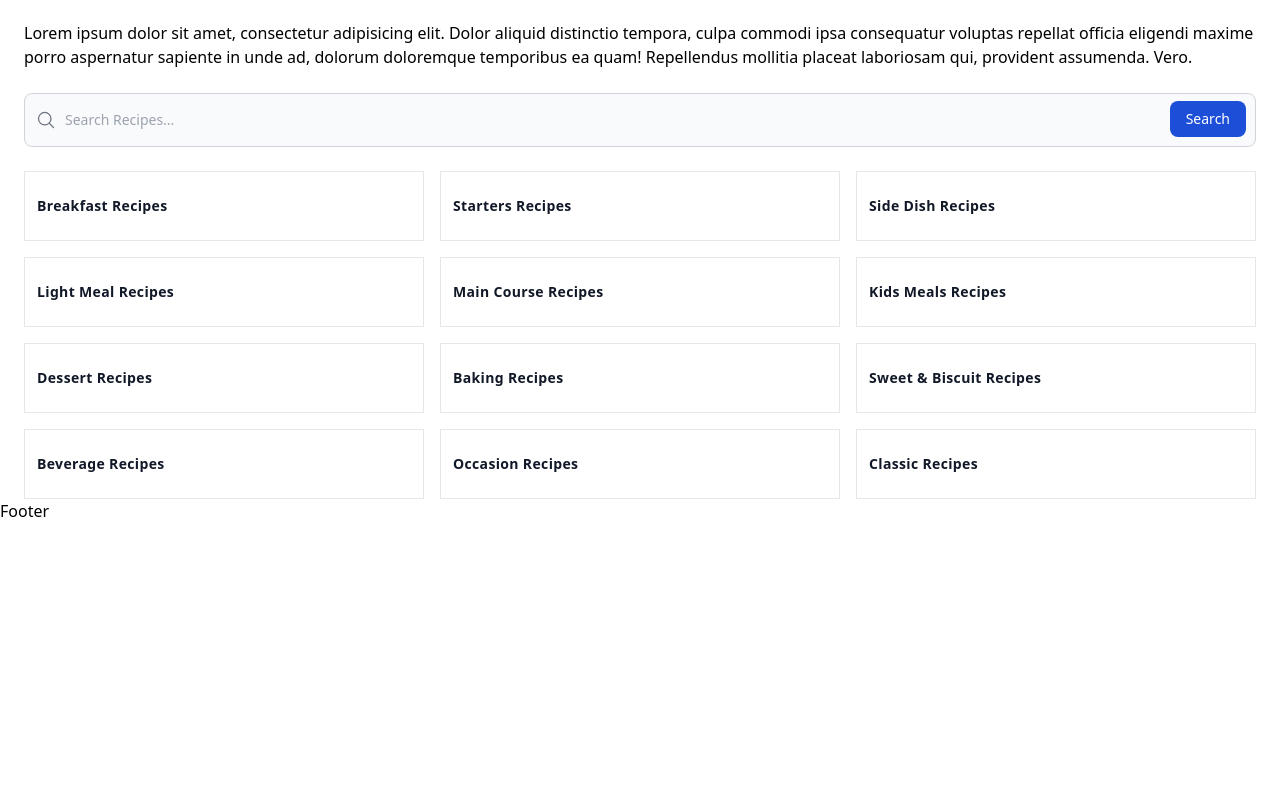
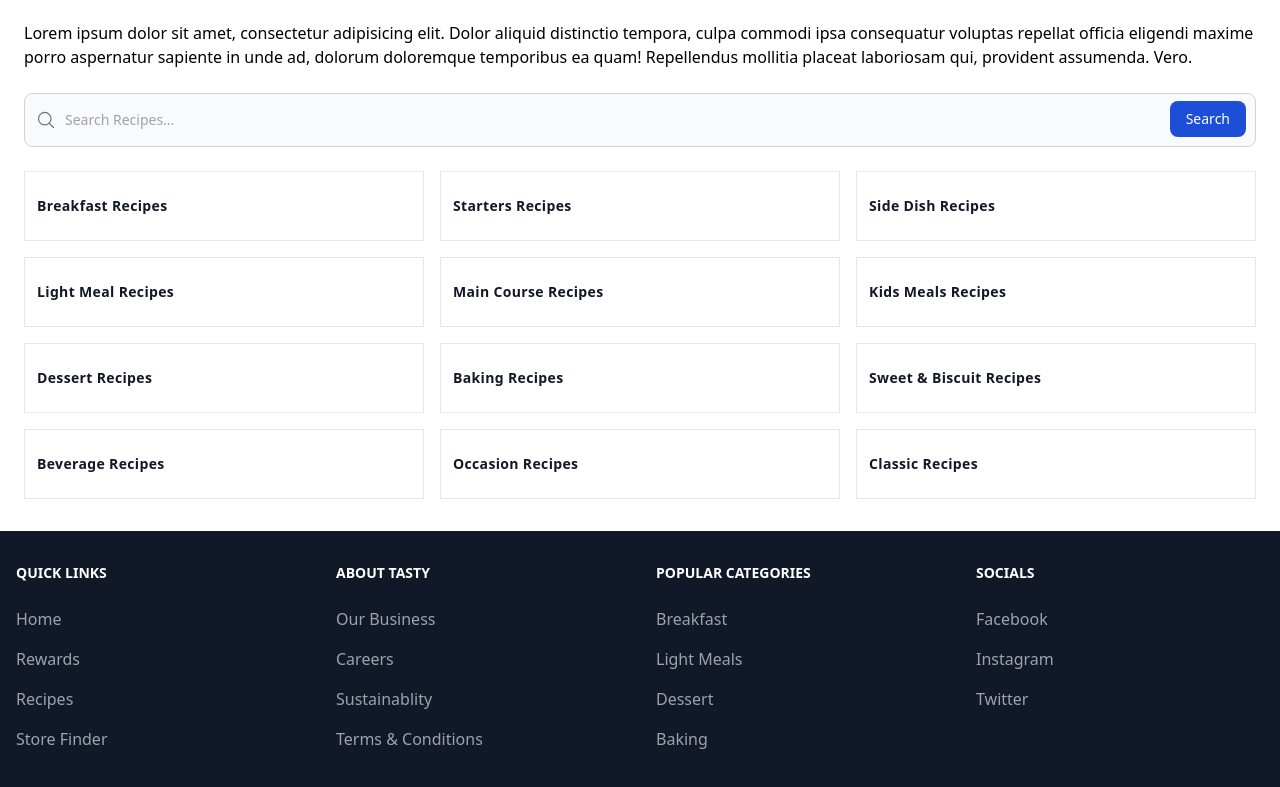
Before and after one commit to Jon-Felipe/Tasty-React, a React (Vite) app: page / in a window 1280 px wide. Shown: the part 547-1334 px from the top of the page. Before the commit the page ends 1070 px from the top, so only its background shows below. Built offline with nearby package versions, Linux system fonts and the light colour scheme.

Commit message:
added footer content and styling

```diff
--- a/src/components/Footer.tsx
+++ b/src/components/Footer.tsx
@@ -3,7 +3,117 @@ import React from 'react';
 type Props = {};
 
 const Footer = (props: Props) => {
-  return <div>Footer</div>;
+  return (
+    <footer className='bg-gray-900 mt-8'>
+      <div className='w-full mx-auto max-w-screen-xl'>
+        <div className='grid grid-cols-2 gap-8 px-4 py-6 lg:py-8 md:grid-cols-4'>
+          <div>
+            <h2 className='mb-6 text-sm font-semibold text-white uppercase'>
+              Quick Links
+            </h2>
+            <ul className='text-gray-400 font-medium'>
+              <li className='mb-4'>
+                <a href='/' className='hover:underline'>
+                  Home
+                </a>
+              </li>
+              <li className='mb-4'>
+                <a href='/' className='hover:underline'>
+                  Rewards
+                </a>
+              </li>
+              <li className='mb-4'>
+                <a href='/' className='hover:underline'>
+                  Recipes
+                </a>
+              </li>
+              <li className='mb-4'>
+                <a href='/' className='hover:underline'>
+                  Store Finder
+                </a>
+              </li>
+            </ul>
+          </div>
+          <div>
+            <h2 className='mb-6 text-sm font-semibold text-white uppercase'>
+              About Tasty
+            </h2>
+            <ul className='text-gray-400 font-medium'>
+              <li className='mb-4'>
+                <a href='/' className='hover:underline'>
+                  Our Business
+                </a>
+              </li>
+              <li className='mb-4'>
+                <a href='/' className='hover:underline'>
+                  Careers
+                </a>
+              </li>
+              <li className='mb-4'>
+                <a href='/' className='hover:underline'>
+                  Sustainablity
+                </a>
+              </li>
+              <li className='mb-4'>
+                <a href='/' className='hover:underline'>
+                  Terms & Conditions
+                </a>
+              </li>
+            </ul>
+          </div>
+          <div>
+            <h2 className='mb-6 text-sm font-semibold text-white uppercase'>
+              Popular Categories
+            </h2>
+            <ul className='text-gray-400 font-medium'>
+              <li className='mb-4'>
+                <a href='/' className='hover:underline'>
+                  Breakfast
+                </a>
+              </li>
+              <li className='mb-4'>
+                <a href='/' className='hover:underline'>
+                  Light Meals
+                </a>
+              </li>
+              <li className='mb-4'>
+                <a href='/' className='hover:underline'>
+                  Dessert
+                </a>
+              </li>
+              <li className='mb-4'>
+                <a href='/' className='hover:underline'>
+                  Baking
+                </a>
+              </li>
+            </ul>
+          </div>
+          <div>
+            <h2 className='mb-6 text-sm font-semibold text-white uppercase'>
+              Socials
+            </h2>
+            <ul className='text-gray-400 font-medium'>
+              <li className='mb-4'>
+                <a href='/' className='hover:underline'>
+                  Facebook
+                </a>
+              </li>
+              <li className='mb-4'>
+                <a href='/' className='hover:underline'>
+                  Instagram
+                </a>
+              </li>
+              <li className='mb-4'>
+                <a href='/' className='hover:underline'>
+                  Twitter
+                </a>
+              </li>
+            </ul>
+          </div>
+        </div>
+      </div>
+    </footer>
+  );
 };
 
 export default Footer;
```
